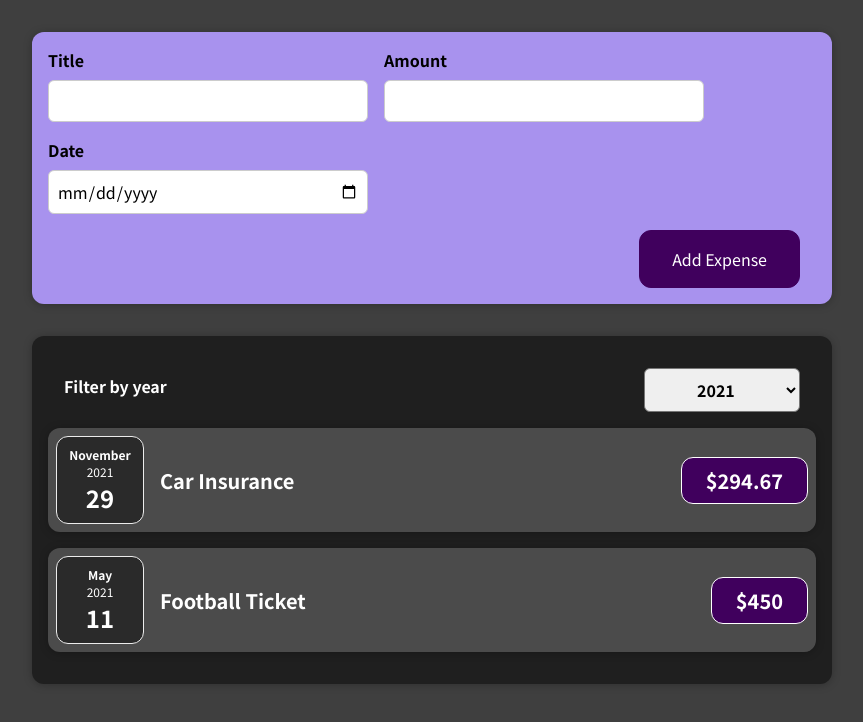
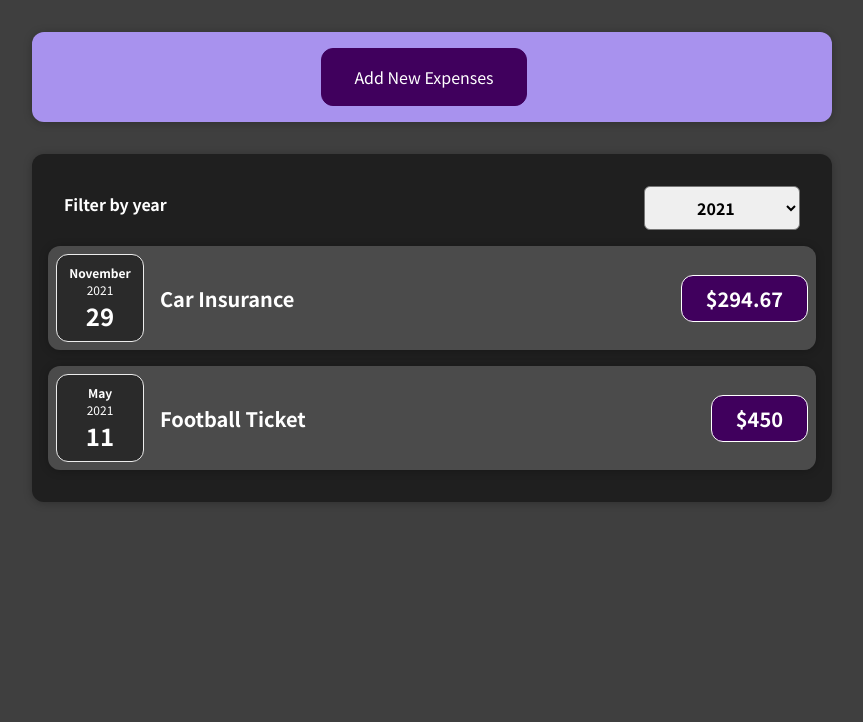
Before and after one commit to Abdifatah29/expense-tracker, a React (Create React App) app: page / in a window 1280 px wide. Shown: the top 722 px of the page, without its empty margins (208-1071 px from the left). Built offline with nearby package versions, Linux system fonts and the light colour scheme.

Commit message:
outputting conditional content

```diff
--- a/src/components/Expenses/Expenses.js
+++ b/src/components/Expenses/Expenses.js
@@ -1,7 +1,7 @@
 import React, { useState } from "react";
-import ExpenseItem from "./ExpenseItem";
 import Card from "../UI/Card";
 import ExpensesFilter from "./ExpensesFilter";
+import ExpensesList from "./ExpensesList";
 
 function Expenses(props) {
   // we are defining our state functions to state the filter value
@@ -11,9 +11,9 @@
     setFilteredYear(year);
   };
 
-    const filteredExpenses = props.expenses.filter((expense) => {
-        return expense.date.getFullYear().toString()  === filteredYear
-    });
+  const filteredExpenses = props.expenses.filter((expense) => {
+    return expense.date.getFullYear().toString() === filteredYear;
+  });
 
   return (
     <div>
@@ -23,16 +23,7 @@
           selected={filteredYear}
           onChangeFilter={filterChangeHandler}
         />
-        {filteredExpenses.map((items, key) => {
-          return (
-            <ExpenseItem
-              key={key}
-              title={items.title}
-              amount={items.amount}
-              date={items.date}
-            />
-          );
-        })}
+        <ExpensesList filteredExpenses={filteredExpenses} />
       </Card>
     </div>
   );
--- /dev/null
+++ b/src/components/Expenses/ExpensesList.js
@@ -0,0 +1,27 @@
+import React from "react";
+import ExpenseItem from "./ExpenseItem";
+
+const ExpensesList = (props) => {
+  let expensesContent = <p>No expenses found.</p>;
+
+  if (props.filteredExpenses.length === 0) {
+    return <h2 className="expenses-list__fallback">Found no expenses.</h2>;
+  }
+
+  return (
+    <ul className="expenses-list">
+      {props.filteredExpenses.map((items, key) => {
+        return (
+          <ExpenseItem
+            key={key}
+            title={items.title}
+            amount={items.amount}
+            date={items.date}
+          />
+        );
+      })}
+    </ul>
+  );
+};
+
+export default ExpensesList;
--- a/src/components/NewExpense/ExpenseForm.js
+++ b/src/components/NewExpense/ExpenseForm.js
@@ -4,6 +4,7 @@
   const [enteredTitle, setEnteredTitle] = useState("");
   const [enteredAmount, setEnteredAmount] = useState("");
   const [enteredDate, setEnteredDate] = useState("");
+  const [isEditing, setIsEditing] = useState(false);
 
   //   const [userInput, setUserInput] = useState({
   //     enteredTitle: "",
@@ -83,7 +84,12 @@
         </div>
       </div>
       <div className="new-expense__actions">
-        <button type="submit">Add Expense</button>
+        <button type="button" onClick={props.onCancel}>
+          Cancel
+        </button>
+        <button type="submit">
+          Add Expense
+        </button>
       </div>
     </form>
   );
--- a/src/components/NewExpense/NewExpense.js
+++ b/src/components/NewExpense/NewExpense.js
@@ -1,7 +1,8 @@
-import React from "react";
+import React, { useState } from "react";
 import ExpenseForm from "./ExpenseForm";
 
 const NewExpense = (props) => {
+  const [isEditing, setIsEditing] = useState(false);
   const onSaveExpenseDataHandle = (enteredExpenseData) => {
     const expenseData = {
       ...enteredExpenseData,
@@ -9,10 +10,27 @@
     };
 
     props.onAddExpense(expenseData);
+    setIsEditing(false);
+  };
+
+  const startEditingHandler = () => {
+    setIsEditing(true);
+  };
+
+  const stopEditingHandler = () => {
+    setIsEditing(false);
   };
   return (
     <div className="new-expense">
-      <ExpenseForm onSaveExpenseData={onSaveExpenseDataHandle} />
+      {!isEditing && (
+        <button onClick={startEditingHandler}>Add New Expenses</button>
+      )}
+      {isEditing && (
+        <ExpenseForm
+          onSaveExpenseData={onSaveExpenseDataHandle}
+          onCancel={stopEditingHandler}
+        />
+      )}
     </div>
   );
 };
--- a/src/index.css
+++ b/src/index.css
@@ -206,3 +206,13 @@
   font-weight: bold;
   border-radius: 6px;
 }
+
+.expenses-list {
+  list-style: none;
+  padding: 0;
+}
+
+.expenses-list__fallback {
+  color: white;
+  text-align: center;
+}
```
Also changed, not shown: src/components/Expenses/ExpensesFilter.js (line endings or trailing spaces).
